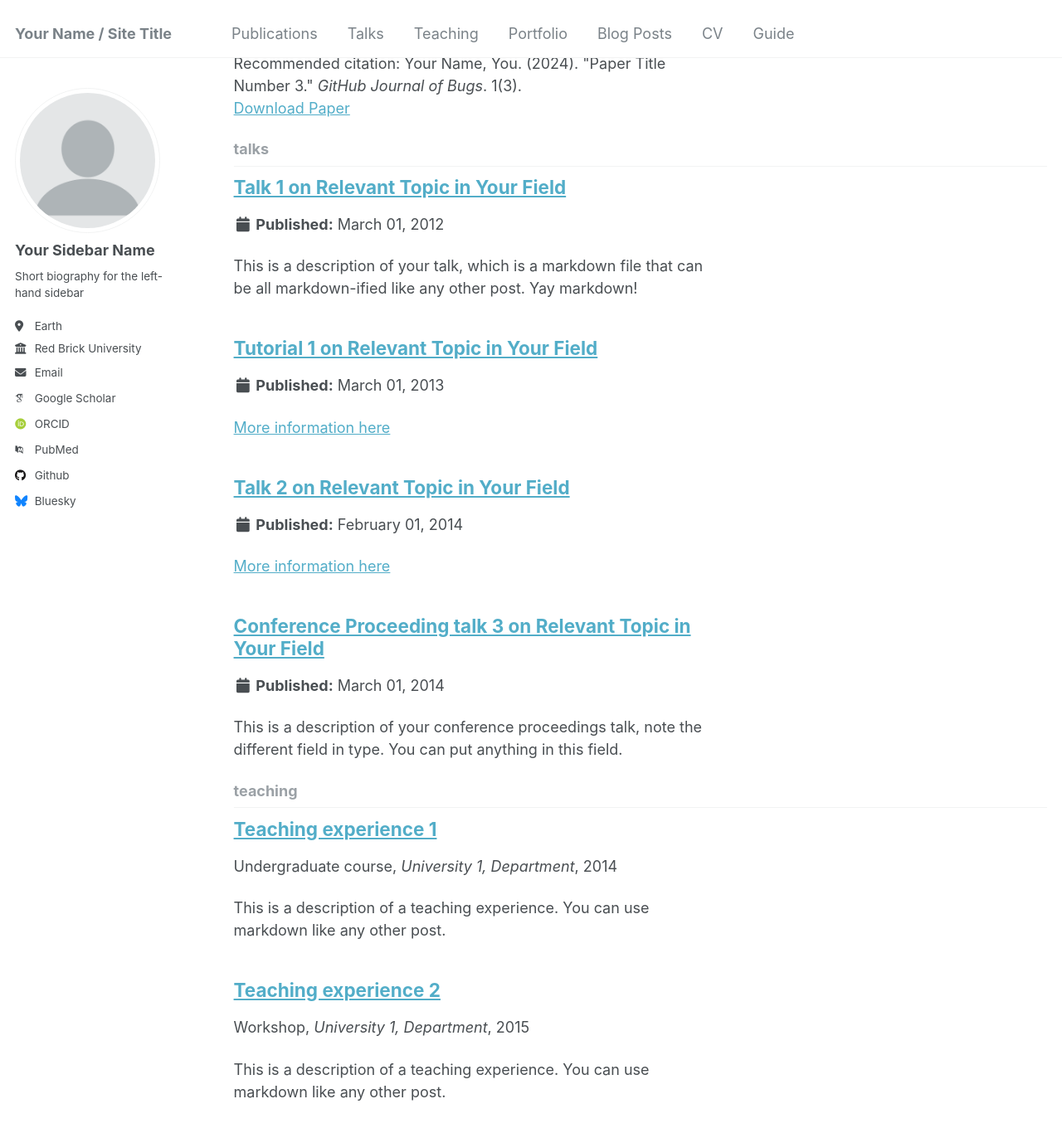
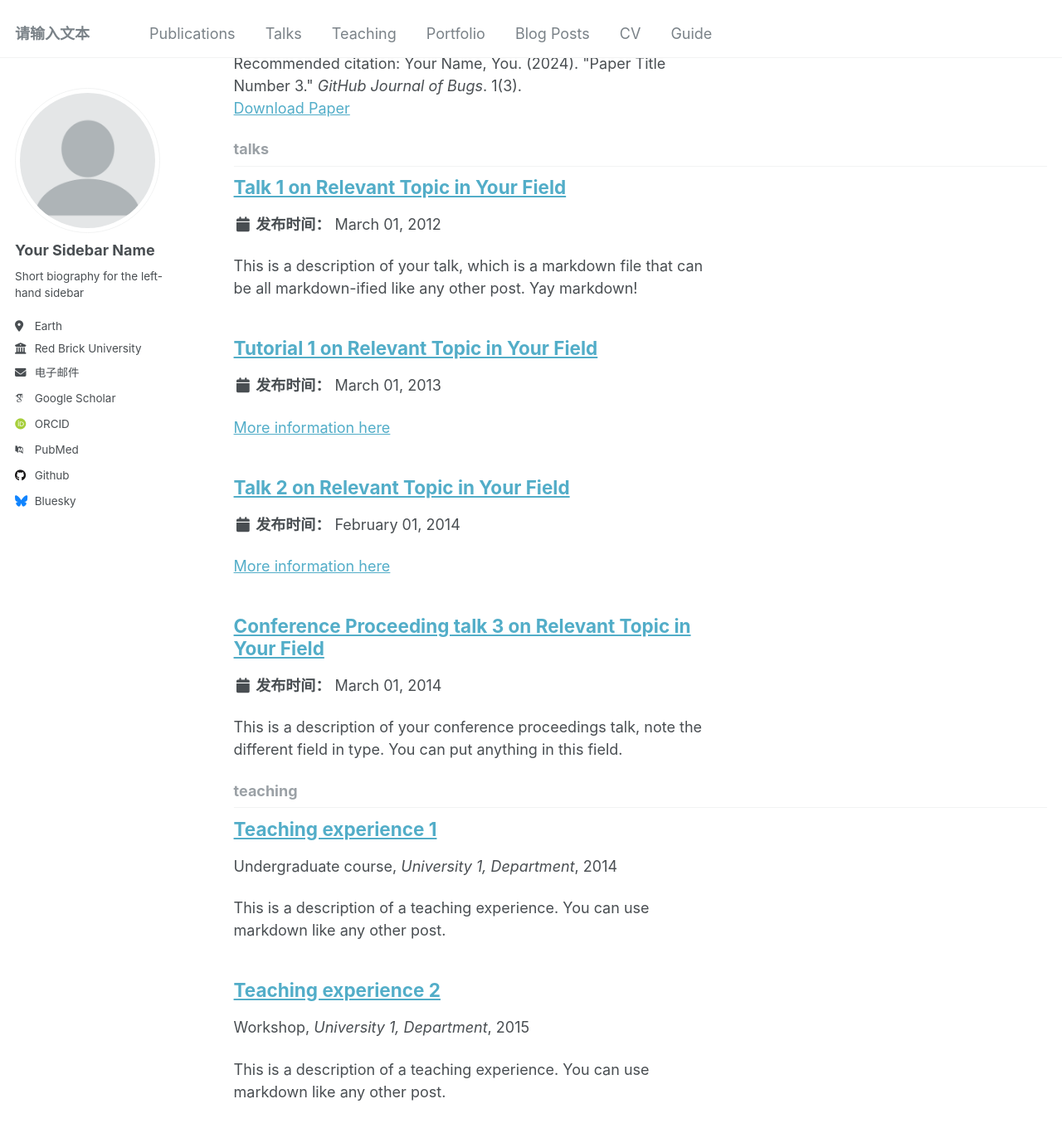
Before and after one commit to NeverYouGetYouUp001/nana, a Jekyll site: the page built from _pages/collection-archive.html, in a window 1280 px wide and 1400 px high, scrolled down 2140 px. Shown: the top 1366 px of the window at 83% size. Built offline with Jekyll 4.4.1, drawn with Linux system fonts in a browser that asks for light colours; some web fonts are replaced; some of the changed text lies outside the part shown.

Commit message:
Update _config.yml

```diff
--- a/_config.yml
+++ b/_config.yml
@@ -7,11 +7,11 @@
 # server process.
 
 # Basic Site Settings
-locale                   : "en-US"
-title                    : "Your Name / Site Title"
+locale                   : "zh-CN"
+title                    : "请输入文本"
 title_separator          : "-"
-name                     : &name "Your Name"
-description              : &description "personal description"
+name                     : &name "薛三金"
+description              : &description "请输入文本--本页面绝大多数link无法使用，正在开发中"
 url                      : https://academicpages.github.io # the base hostname & protocol for your site e.g. "https://[your GitHub username].github.io"
 baseurl                  : "" # the subpath of your site, e.g. "/blog"
 repository               : "academicpages/academicpages.github.io"
```
